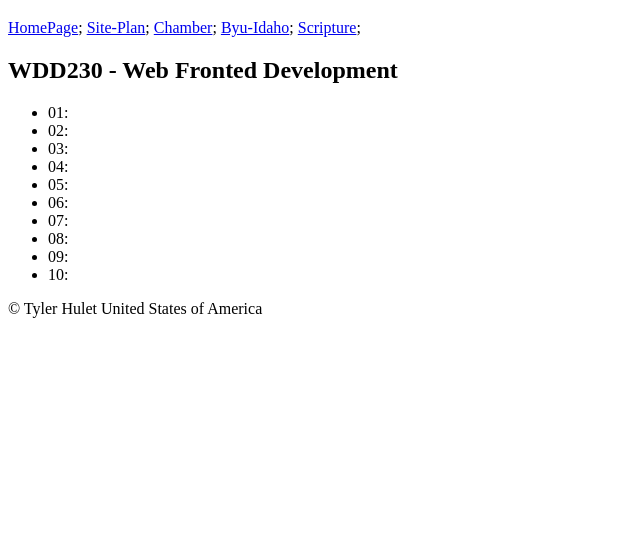
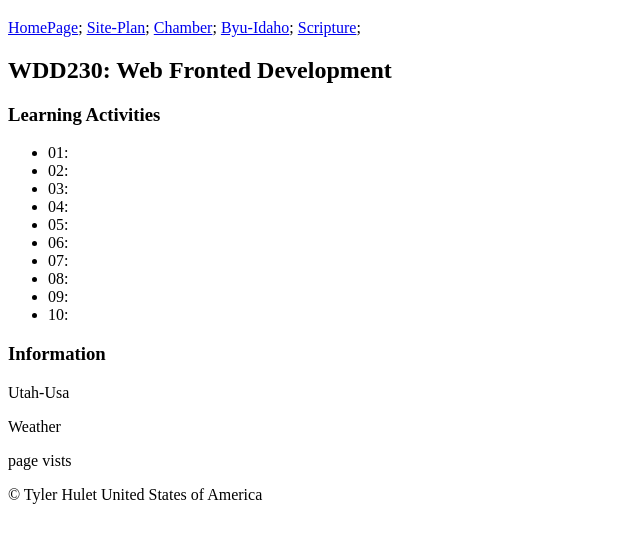
Before and after one commit to tyhulet/wdd230, a plain HTML site: page index.html in a window 1280 px wide. Shown: the part 61-604 px from the top of the page, without its empty margins (0-640 px from the left). Drawn offline with Linux system fonts and the light colour scheme.

Commit message:
homepage

```diff
--- a/index.html
+++ b/index.html
@@ -24,7 +24,9 @@
             target="_blank">Scripture</a>;
     </nav>
     <main>
-        <h2>WDD230 - Web Fronted Development</h2>
+        <h2>WDD230: Web Fronted Development</h2>
+        <section class="card">
+            <h3>Learning Activities</h3>
             <ul>
                 <li>01:</li>
                 <li>02:</li>
@@ -37,9 +39,17 @@
                 <li>09:</li>
                 <li>10:</li>
             </ul>
+        </section>
+        <section class="card">
+            <h3>Information</h3>
+            <p>Utah-Usa</p>
+            <p>Weather</p>
+            <p>page vists</p>
+        </section>
     </main>
     <footer>
         <p>&copy; Tyler Hulet United States of America</p>
+        <p id="lastModified"></p>
     </footer>
 
 </body>
```
Lines whose indentation alone changed are shown as unchanged.
